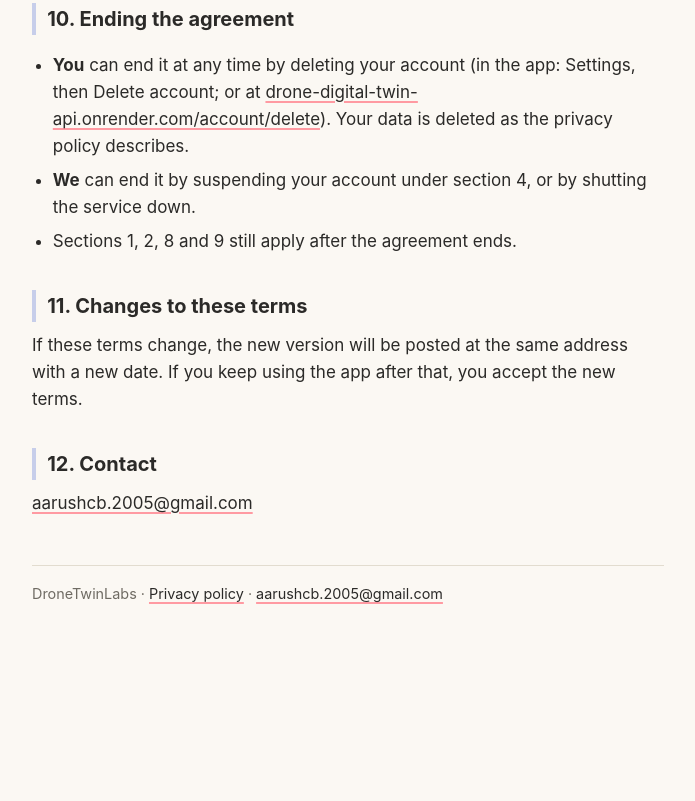
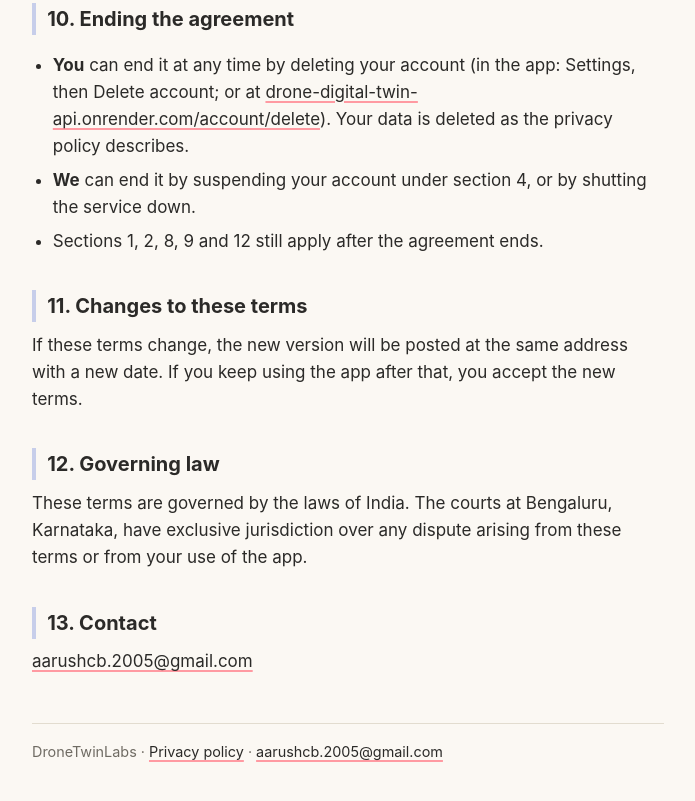
Before and after one commit to aarushcb/Drone-Digital-Twin, a plain HTML site: page docs/terms.html in a window 1280 px wide. Shown: the part 4175-4976 px from the top of the page, without its empty margins (292-987 px from the left). Before the commit the page ends 4844 px from the top, so only its background shows below. Drawn offline with Linux system fonts and the light colour scheme.

Commit message:
docs: terms page, governing law (India, courts at Bengaluru)
Regenerated from assets/docs/terms-of-service.md; text checked identical.

Co-Authored-By: Claude Opus 5.5 <noreply@anthropic.com>

```diff
--- a/docs/terms.html
+++ b/docs/terms.html
@@ -129,11 +129,13 @@
 <ul>
   <li><strong>You</strong> can end it at any time by deleting your account (in the app: Settings, then Delete account; or at <a href="https://drone-digital-twin-api.onrender.com/account/delete">drone-digital-twin-api.onrender.com/account/delete</a>). Your data is deleted as the privacy policy describes.</li>
   <li><strong>We</strong> can end it by suspending your account under section 4, or by shutting the service down.</li>
-  <li>Sections 1, 2, 8 and 9 still apply after the agreement ends.</li>
+  <li>Sections 1, 2, 8, 9 and 12 still apply after the agreement ends.</li>
 </ul>
 <h2 id="s11">11. Changes to these terms</h2>
 <p>If these terms change, the new version will be posted at the same address with a new date. If you keep using the app after that, you accept the new terms.</p>
-<h2 id="s12">12. Contact</h2>
+<h2 id="s12">12. Governing law</h2>
+<p>These terms are governed by the laws of India. The courts at Bengaluru, Karnataka, have exclusive jurisdiction over any dispute arising from these terms or from your use of the app.</p>
+<h2 id="s13">13. Contact</h2>
 <p><a href="mailto:aarushcb.2005@gmail.com">aarushcb.2005@gmail.com</a></p>
 
 <footer>DroneTwinLabs · <a href="./">Privacy policy</a> · <a href="mailto:aarushcb.2005@gmail.com">aarushcb.2005@gmail.com</a></footer>
```
